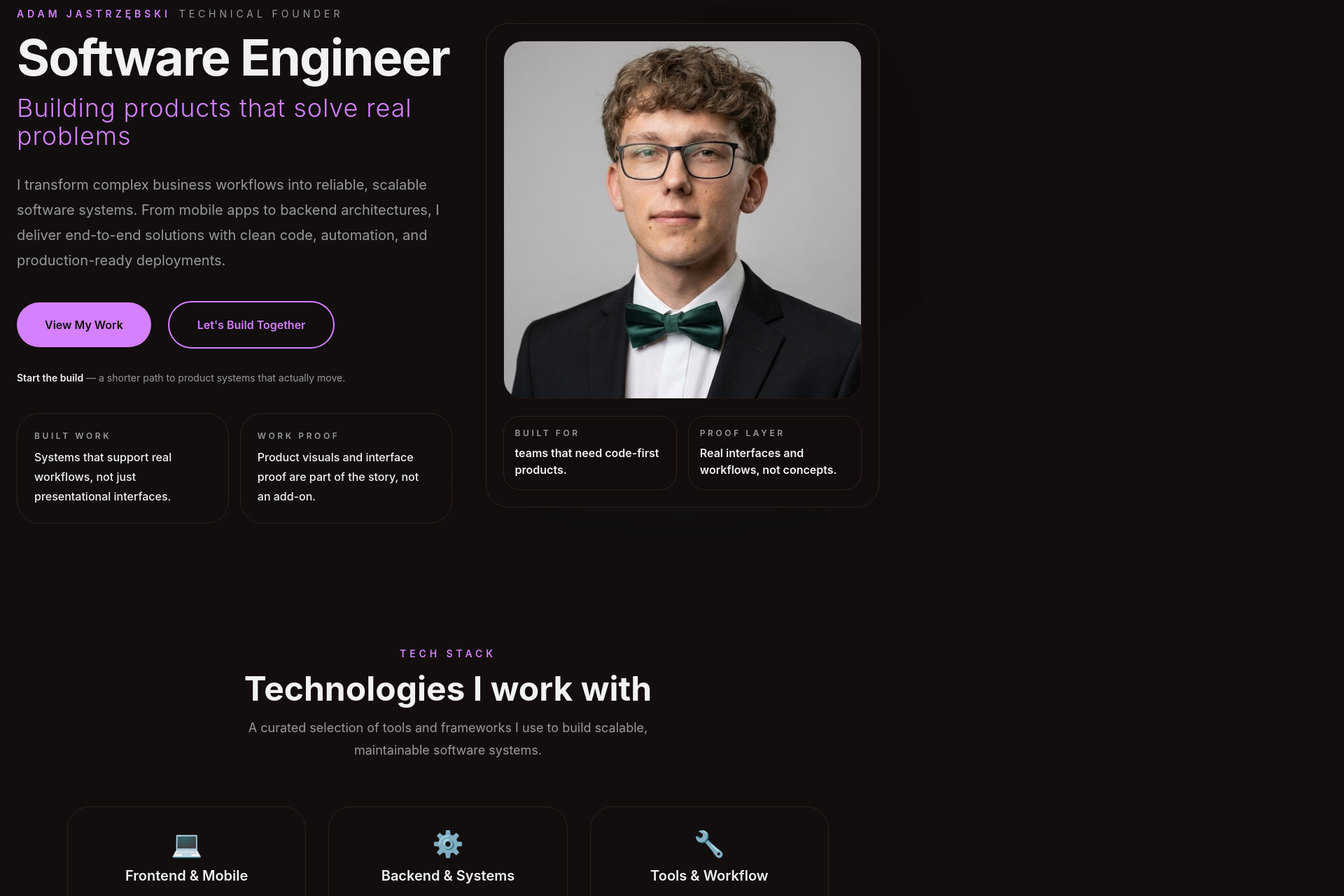
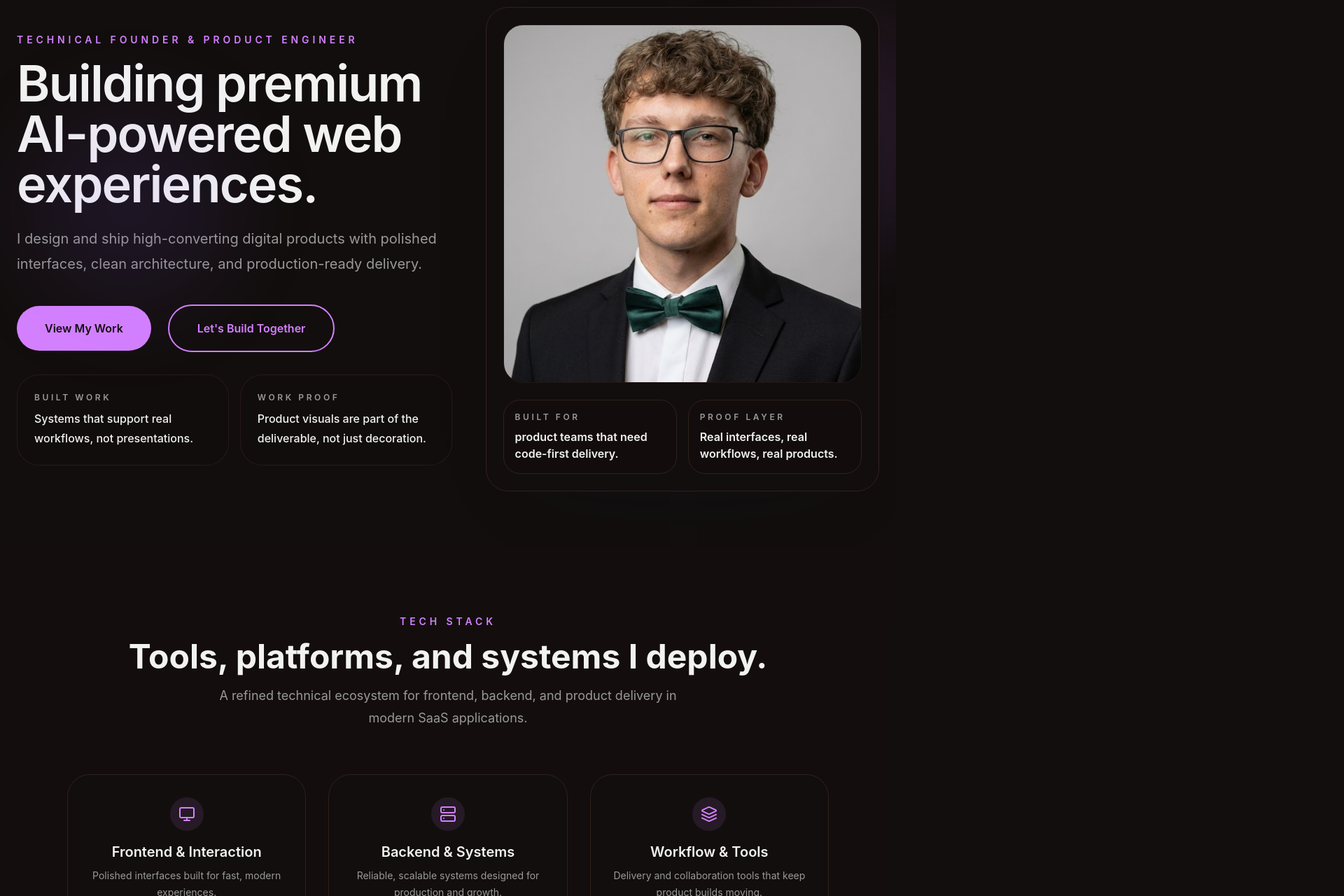
Before and after one commit to MatysiakQ/CV, a React (Vite) app: page / in a window 1280 px wide. Shown: the part 140-1420 px from the top of the page at 70% size, 1920 px wide, since content can reach past the window. Built offline with nearby package versions, Linux system fonts and the light colour scheme.

Commit message:
16:9 repair

```diff
--- a/src/components/FeaturedProjects.tsx
+++ b/src/components/FeaturedProjects.tsx
@@ -86,10 +86,10 @@ const FeaturedProjects = () => {
     <section id="featured-projects" className="py-24 px-6 bg-background">
       <div className="container mx-auto max-w-6xl">
         <div className="text-center mb-16">
-          <p className="text-sm uppercase tracking-[0.35em] text-primary font-semibold mb-4">Selected work</p>
-          <h2 className="text-4xl md:text-5xl font-bold mb-4 bg-gradient-to-r from-foreground to-foreground/80 bg-clip-text text-transparent">Featured projects with real interface proof.</h2>
+          <p className="text-sm uppercase tracking-[0.35em] text-primary font-semibold mb-4">Selected case studies</p>
+          <h2 className="text-4xl md:text-5xl font-bold mb-4 bg-gradient-to-r from-foreground to-foreground/80 bg-clip-text text-transparent">Product-focused projects with interface proof.</h2>
           <p className="text-lg text-muted-foreground max-w-3xl mx-auto leading-8">
-            These stories are built around products, not resumes: a clear problem, a practical product decision, and a visible outcome.
+            Each project highlights a technical challenge, a product decision, and the business outcome it enabled.
           </p>
         </div>
 
--- a/src/components/Hero.tsx
+++ b/src/components/Hero.tsx
@@ -1,4 +1,5 @@
 
+import { motion } from "framer-motion";
 import CVChooser from "./CVChooser";
 
 const Hero = () => {
@@ -10,63 +11,91 @@ const Hero = () => {
   };
 
   return (
-    <section className="min-h-screen grid items-center gap-12 px-6 py-20 lg:grid-cols-[1.05fr_0.95fr] bg-background text-foreground">
+    <section className="relative min-h-screen overflow-hidden bg-background text-foreground">
+      <div className="absolute -right-24 top-24 hidden h-80 w-80 rounded-full bg-primary/10 blur-3xl lg:block" />
+      <div className="absolute left-10 top-56 hidden h-72 w-72 rounded-full bg-violet-500/10 blur-3xl lg:block" />
+      <div className="absolute inset-x-0 bottom-0 h-40 bg-gradient-to-t from-background/90 via-transparent to-transparent pointer-events-none" />
+
+      <div className="container mx-auto grid min-h-screen items-center gap-12 px-6 py-20 lg:grid-cols-[1.05fr_0.95fr]">
         <div className="max-w-2xl">
-        <div className="flex flex-wrap items-center gap-3 mb-4 text-sm text-muted-foreground">
-          <span className="uppercase tracking-[0.35em] text-primary font-semibold">Adam Jastrzębski</span>
-          <span className="uppercase tracking-[0.35em]">technical founder</span>
-        </div>
+          <motion.p
+            initial={{ opacity: 0, y: 18 }}
+            whileInView={{ opacity: 1, y: 0 }}
+            viewport={{ once: true }}
+            transition={{ duration: 0.6 }}
+            className="text-sm uppercase tracking-[0.35em] text-primary font-semibold mb-4"
+          >
+            Technical founder & product engineer
+          </motion.p>
 
-        <h1 className="text-5xl sm:text-6xl md:text-7xl font-bold tracking-tight leading-none mb-4">
-          Software Engineer
-        </h1>
-        <h2 className="text-2xl sm:text-3xl md:text-4xl font-light tracking-wide text-primary mb-8">
-          Building products that solve real problems
-        </h2>
-        <p className="text-xl text-muted-foreground max-w-2xl mb-10 leading-9">
-          I transform complex business workflows into reliable, scalable software systems. From mobile apps to backend architectures, I deliver end-to-end solutions with clean code, automation, and production-ready deployments.
-        </p>
+          <motion.h1
+            initial={{ opacity: 0, y: 24 }}
+            whileInView={{ opacity: 1, y: 0 }}
+            viewport={{ once: true }}
+            transition={{ duration: 0.7, delay: 0.1 }}
+            className="text-5xl sm:text-6xl md:text-7xl font-semibold tracking-tight leading-[0.92] mb-6 max-w-3xl"
+          >
+            Building premium AI-powered web experiences.
+          </motion.h1>
 
-        <div className="flex flex-wrap gap-6 items-center mb-8">
+          <motion.p
+            initial={{ opacity: 0, y: 24 }}
+            whileInView={{ opacity: 1, y: 0 }}
+            viewport={{ once: true }}
+            transition={{ duration: 0.7, delay: 0.2 }}
+            className="text-xl text-muted-foreground max-w-2xl mb-10 leading-9"
+          >
+            I design and ship high-converting digital products with polished interfaces, clean architecture, and production-ready delivery.
+          </motion.p>
+
+          <motion.div
+            initial={{ opacity: 0, y: 24 }}
+            whileInView={{ opacity: 1, y: 0 }}
+            viewport={{ once: true }}
+            transition={{ duration: 0.7, delay: 0.3 }}
+            className="flex flex-wrap gap-6 items-center mb-8"
+          >
             <button
               type="button"
               onClick={() => scrollToSection('featured-projects')}
-            className="inline-flex items-center justify-center rounded-full bg-primary px-10 py-5 text-base font-semibold text-background transition hover:bg-primary/90 hover:scale-105"
+              className="group inline-flex items-center justify-center rounded-full bg-primary px-10 py-5 text-base font-semibold text-background transition-all duration-300 hover:scale-[1.03] hover:bg-primary/90 hover:shadow-xl hover:shadow-primary/20"
             >
               View My Work
             </button>
             <button
               type="button"
               onClick={() => scrollToSection('contact')}
-            className="inline-flex items-center justify-center rounded-full border-2 border-primary bg-transparent px-10 py-5 text-base font-semibold text-primary transition hover:bg-primary hover:text-background hover:scale-105"
+              className="group inline-flex items-center justify-center rounded-full border-2 border-primary bg-transparent px-10 py-5 text-base font-semibold text-primary transition-all duration-300 hover:bg-primary/10 hover:text-background hover:scale-[1.03]"
             >
               Let's Build Together
             </button>
+          </motion.div>
+
+          <motion.div
+            initial={{ opacity: 0, y: 24 }}
+            whileInView={{ opacity: 1, y: 0 }}
+            viewport={{ once: true }}
+            transition={{ duration: 0.7, delay: 0.35 }}
+            className="grid gap-4 sm:grid-cols-2"
+          >
+            <div className="rounded-[2rem] border border-border/70 bg-background/85 p-6 shadow-[0_20px_80px_-70px_rgba(79,70,229,0.45)] transition-all duration-300 hover:-translate-y-1 hover:shadow-primary/20">
+              <p className="text-xs uppercase tracking-[0.3em] text-muted-foreground font-semibold mb-2">Built work</p>
+              <p className="font-medium text-foreground leading-7">Systems that support real workflows, not presentations.</p>
+            </div>
+            <div className="rounded-[2rem] border border-border/70 bg-background/85 p-6 shadow-[0_20px_80px_-70px_rgba(79,70,229,0.45)] transition-all duration-300 hover:-translate-y-1 hover:shadow-primary/20">
+              <p className="text-xs uppercase tracking-[0.3em] text-muted-foreground font-semibold mb-2">Work proof</p>
+              <p className="font-medium text-foreground leading-7">Product visuals are part of the deliverable, not just decoration.</p>
+            </div>
+          </motion.div>
         </div>
 
-        <p className="text-sm text-muted-foreground mb-10 max-w-xl">
-          <a
-            href="#contact"
-            className="font-semibold text-foreground transition hover:text-primary"
+        <motion.div
+          initial={{ opacity: 0, x: 20 }}
+          whileInView={{ opacity: 1, x: 0 }}
+          viewport={{ once: true }}
+          transition={{ duration: 0.7, delay: 0.4 }}
+          className="relative flex justify-center lg:justify-end"
         >
-            Start the build
-          </a>{' '}
-          — a shorter path to product systems that actually move.
-        </p>
-
-        <div className="grid gap-4 sm:grid-cols-2">
-          <div className="rounded-[2rem] border border-border bg-background/80 p-6 shadow-sm">
-            <p className="text-xs uppercase tracking-[0.3em] text-muted-foreground font-semibold mb-2">Built work</p>
-            <p className="font-medium text-foreground leading-7">Systems that support real workflows, not just presentational interfaces.</p>
-          </div>
-          <div className="rounded-[2rem] border border-border bg-background/80 p-6 shadow-sm">
-            <p className="text-xs uppercase tracking-[0.3em] text-muted-foreground font-semibold mb-2">Work proof</p>
-            <p className="font-medium text-foreground leading-7">Product visuals and interface proof are part of the story, not an add-on.</p>
-          </div>
-        </div>
-      </div>
-
-      <div className="relative flex justify-center lg:justify-end">
           <div className="absolute -right-10 top-12 hidden h-80 w-80 rounded-full border border-primary/10 bg-slate-950/5 blur-3xl lg:block" />
           <div className="relative rounded-[2rem] border border-border bg-background/95 p-6 shadow-[0_40px_120px_-80px_rgba(15,23,42,0.45)] overflow-hidden">
             <img
@@ -77,14 +106,15 @@ const Hero = () => {
             <div className="mt-6 grid gap-4 sm:grid-cols-2">
               <div className="rounded-3xl border border-border bg-background/90 p-4">
                 <p className="text-xs uppercase tracking-[0.3em] text-muted-foreground font-semibold mb-2">Built for</p>
-              <p className="font-semibold text-foreground leading-6">teams that need code-first products.</p>
+                <p className="font-semibold text-foreground leading-6">product teams that need code-first delivery.</p>
               </div>
               <div className="rounded-3xl border border-border bg-background/90 p-4">
                 <p className="text-xs uppercase tracking-[0.3em] text-muted-foreground font-semibold mb-2">Proof layer</p>
-              <p className="font-semibold text-foreground leading-6">Real interfaces and workflows, not concepts.</p>
+                <p className="font-semibold text-foreground leading-6">Real interfaces, real workflows, real products.</p>
               </div>
             </div>
           </div>
+        </motion.div>
       </div>
     </section>
   );
--- a/src/components/TechStackSection.tsx
+++ b/src/components/TechStackSection.tsx
@@ -1,21 +1,25 @@
 import { motion } from "framer-motion";
 import { Badge } from "@/components/ui/badge";
+import { Monitor, Server, Layers } from "lucide-react";
 
 const techCategories = [
   {
-    title: "Frontend & Mobile",
+    title: "Frontend & Interaction",
+    icon: Monitor,
     items: ["React", "TypeScript", "Next.js", "Tailwind CSS", "React Native", "Kotlin"],
-    icon: "💻"
+    description: "Polished interfaces built for fast, modern experiences."
   },
   {
     title: "Backend & Systems",
+    icon: Server,
     items: ["Node.js", "Python", "C#", ".NET", "Java", "Spring", "PostgreSQL", "Docker"],
-    icon: "⚙️"
+    description: "Reliable, scalable systems designed for production and growth."
   },
   {
-    title: "Tools & Workflow",
+    title: "Workflow & Tools",
+    icon: Layers,
     items: ["Git", "CI/CD", "AWS", "Firebase", "Figma", "Jest", "Webpack"],
-    icon: "🔧"
+    description: "Delivery and collaboration tools that keep product builds moving."
   }
 ];
 
@@ -24,15 +28,17 @@ const TechStackSection = () => {
     <section id="tech-stack" className="py-24 px-6 bg-secondary/5">
       <div className="container mx-auto max-w-6xl">
         <div className="text-center mb-16">
-          <p className="text-sm uppercase tracking-[0.35em] text-primary font-semibold mb-4">Tech Stack</p>
-          <h2 className="text-4xl md:text-5xl font-bold mb-4">Technologies I work with</h2>
+          <p className="text-sm uppercase tracking-[0.35em] text-primary font-semibold mb-4">Tech stack</p>
+          <h2 className="text-4xl md:text-5xl font-bold mb-4">Tools, platforms, and systems I deploy.</h2>
           <p className="text-lg text-muted-foreground max-w-2xl mx-auto leading-8">
-            A curated selection of tools and frameworks I use to build scalable, maintainable software systems.
+            A refined technical ecosystem for frontend, backend, and product delivery in modern SaaS applications.
           </p>
         </div>
 
         <div className="grid gap-8 md:grid-cols-3">
-          {techCategories.map((category, categoryIndex) => (
+          {techCategories.map((category, categoryIndex) => {
+            const IconComponent = category.icon;
+            return (
               <motion.div
                 key={category.title}
                 initial={{ opacity: 0, y: 20 }}
@@ -42,22 +48,25 @@ const TechStackSection = () => {
                 className="rounded-[2rem] border border-border bg-background/80 p-8 shadow-sm hover:shadow-lg transition-all duration-300"
               >
                 <div className="text-center mb-6">
-                <div className="text-4xl mb-3">{category.icon}</div>
-                <h3 className="text-xl font-semibold">{category.title}</h3>
+                  <span className="inline-flex h-12 w-12 items-center justify-center rounded-3xl bg-primary/10 text-primary mb-4">
+                    <IconComponent className="h-6 w-6" />
+                  </span>
+                  <h3 className="text-xl font-semibold mb-2">{category.title}</h3>
+                  <p className="text-sm text-muted-foreground leading-6">{category.description}</p>
                 </div>
 
                 <div className="flex flex-wrap gap-3 justify-center">
                   {category.items.map((tech, techIndex) => (
                     <motion.div
                       key={tech}
-                    initial={{ opacity: 0, scale: 0.8 }}
+                      initial={{ opacity: 0, scale: 0.85 }}
                       whileInView={{ opacity: 1, scale: 1 }}
                       viewport={{ once: true }}
-                    transition={{ duration: 0.4, delay: (categoryIndex * 0.1) + (techIndex * 0.05) }}
+                      transition={{ duration: 0.45, delay: categoryIndex * 0.1 + techIndex * 0.03 }}
                     >
                       <Badge
                         variant="secondary"
-                      className="px-4 py-2 text-sm font-medium bg-primary/10 text-primary hover:bg-primary/20 transition-colors"
+                        className="px-4 py-2 text-sm font-medium bg-primary/10 text-primary hover:bg-primary/15 transition-colors"
                       >
                         {tech}
                       </Badge>
@@ -65,7 +74,8 @@ const TechStackSection = () => {
                   ))}
                 </div>
               </motion.div>
-          ))}
+            );
+          })}
         </div>
 
         <div className="text-center mt-12">
--- a/src/components/WorkflowSection.tsx
+++ b/src/components/WorkflowSection.tsx
@@ -30,7 +30,7 @@ const workflowSteps = [
 
 const WorkflowSection = () => {
   return (
-    <section id="workflow" className="py-24 px-6">
+    <section id="workflow" className="py-24 px-6 overflow-x-hidden">
       <div className="container mx-auto max-w-6xl">
         <div className="text-center mb-16">
           <p className="text-sm uppercase tracking-[0.35em] text-primary font-semibold mb-4">My Process</p>
@@ -55,7 +55,7 @@ const WorkflowSection = () => {
               initial={{ x: "-100%" }}
               whileInView={{ x: "100%" }}
               viewport={{ once: true }}
-              transition={{ duration: 3, delay: 1, ease: "easeInOut" }}
+              transition={{ duration: 5, delay: 1, ease: "easeInOut" }}
               className="absolute top-0 left-0 w-full h-full"
             >
               <div className="absolute w-2 h-2 bg-primary rounded-full -translate-x-1 -translate-y-0.5 animate-pulse" />
--- a/src/pages/Home.tsx
+++ b/src/pages/Home.tsx
@@ -112,39 +112,46 @@ const Home = () => {
                 </a>
               </div>
 
-              <div className="grid gap-8 md:grid-cols-3 max-w-3xl mx-auto">
+              <div className="grid gap-6 sm:grid-cols-2 lg:grid-cols-4 max-w-5xl mx-auto">
                 <motion.div
                   initial={{ opacity: 0, y: 20 }}
                   whileInView={{ opacity: 1, y: 0 }}
                   viewport={{ once: true }}
                   transition={{ duration: 0.6, delay: 0.1 }}
-                  className="text-center group"
+                  className="rounded-[1.75rem] border border-border bg-background/80 p-6 text-center shadow-sm hover:shadow-lg transition-all duration-300"
                 >
-                  <div className="text-3xl font-bold text-primary mb-3 group-hover:scale-110 transition-transform duration-300">20+</div>
-                  <div className="text-muted-foreground font-medium">Projects Completed</div>
-                  <div className="w-12 h-0.5 bg-primary/30 mx-auto mt-3 group-hover:bg-primary/60 transition-colors duration-300" />
+                  <div className="text-3xl font-semibold text-primary mb-3">20+</div>
+                  <div className="text-sm uppercase tracking-[0.3em] text-muted-foreground font-semibold">Completed projects</div>
+                </motion.div>
+                <motion.div
+                  initial={{ opacity: 0, y: 20 }}
+                  whileInView={{ opacity: 1, y: 0 }}
+                  viewport={{ once: true }}
+                  transition={{ duration: 0.6, delay: 0.15 }}
+                  className="rounded-[1.75rem] border border-border bg-background/80 p-6 text-center shadow-sm hover:shadow-lg transition-all duration-300"
+                >
+                  <div className="text-3xl font-semibold text-primary mb-3">Modern</div>
+                  <div className="text-sm uppercase tracking-[0.3em] text-muted-foreground font-semibold">Tech stack</div>
                 </motion.div>
                 <motion.div
                   initial={{ opacity: 0, y: 20 }}
                   whileInView={{ opacity: 1, y: 0 }}
                   viewport={{ once: true }}
                   transition={{ duration: 0.6, delay: 0.2 }}
-                  className="text-center group"
+                  className="rounded-[1.75rem] border border-border bg-background/80 p-6 text-center shadow-sm hover:shadow-lg transition-all duration-300"
                 >
-                  <div className="text-3xl font-bold text-primary mb-3 group-hover:scale-110 transition-transform duration-300">500+</div>
-                  <div className="text-muted-foreground font-medium">Commits</div>
-                  <div className="w-12 h-0.5 bg-primary/30 mx-auto mt-3 group-hover:bg-primary/60 transition-colors duration-300" />
+                  <div className="text-3xl font-semibold text-primary mb-3">Responsive</div>
+                  <div className="text-sm uppercase tracking-[0.3em] text-muted-foreground font-semibold">& optimized</div>
                 </motion.div>
                 <motion.div
                   initial={{ opacity: 0, y: 20 }}
                   whileInView={{ opacity: 1, y: 0 }}
                   viewport={{ once: true }}
-                  transition={{ duration: 0.6, delay: 0.3 }}
-                  className="text-center group"
+                  transition={{ duration: 0.6, delay: 0.25 }}
+                  className="rounded-[1.75rem] border border-border bg-background/80 p-6 text-center shadow-sm hover:shadow-lg transition-all duration-300"
                 >
-                  <div className="text-3xl font-bold text-primary mb-3 group-hover:scale-110 transition-transform duration-300">100%</div>
-                  <div className="text-muted-foreground font-medium">Client Satisfaction</div>
-                  <div className="w-12 h-0.5 bg-primary/30 mx-auto mt-3 group-hover:bg-primary/60 transition-colors duration-300" />
+                  <div className="text-3xl font-semibold text-primary mb-3">Clean</div>
+                  <div className="text-sm uppercase tracking-[0.3em] text-muted-foreground font-semibold">Architecture</div>
                 </motion.div>
               </div>
             </div>
```
Also changed, not shown: src/components/FeaturedProjectCard.tsx (+15 -24 lines). Lines whose indentation alone changed are shown as unchanged.
